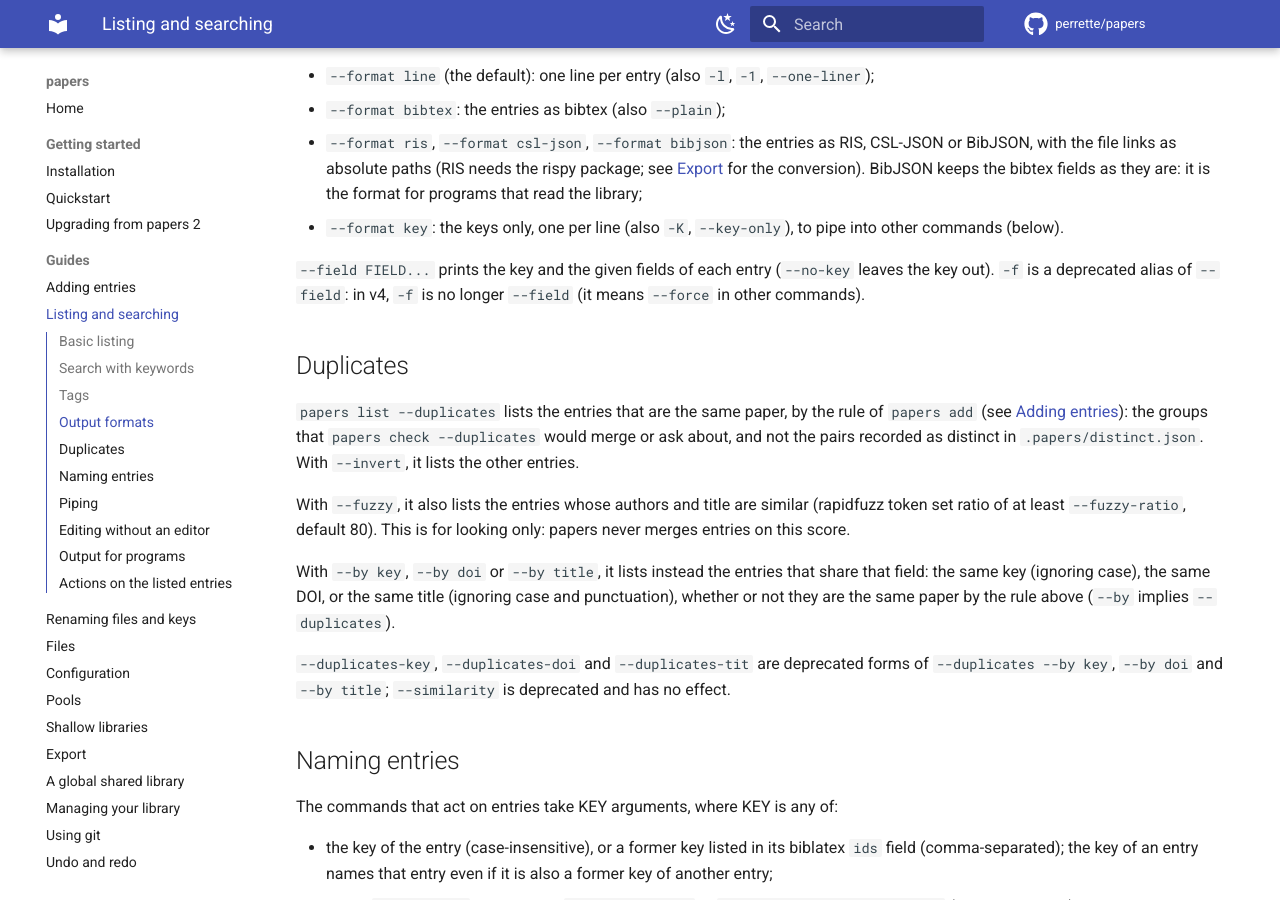
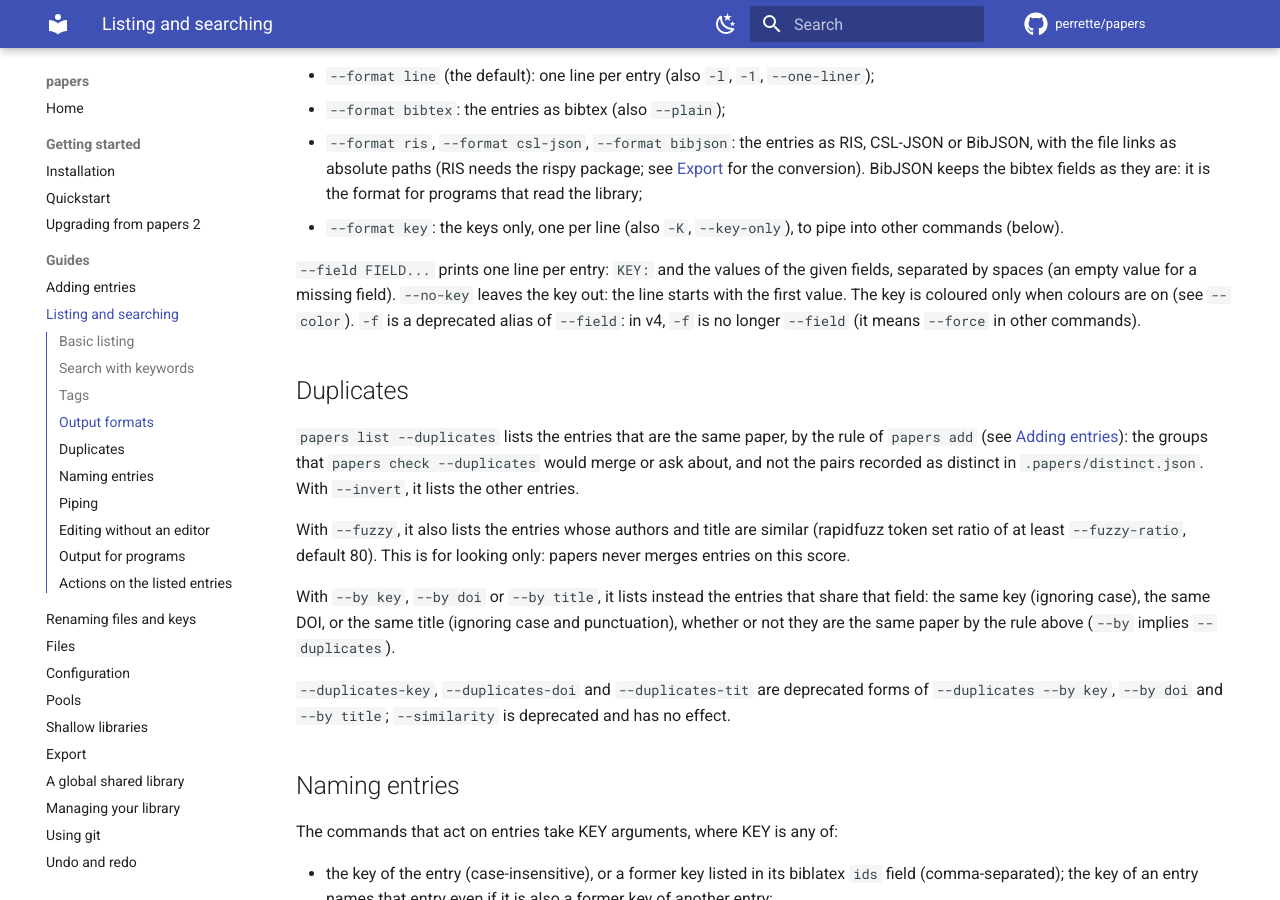
Before and after one commit to perrette/papers, an MkDocs documentation site: the page built from docs/listing.md, in a window 1280 px wide and 900 px high, scrolled down 1588 px. Built offline with MkDocs 1.6.1 and Material for MkDocs 9.7.7, drawn with Linux system fonts in a browser that asks for light colours; comment, search, counter and statistics services are not loaded; the version menu is left out.

Commit message:
list --field --no-key: no leading space
The line started with the empty key and a space. Colour codes on KEY: are
kept: they are only written when colours are on, as for the other listings.

```diff
--- a/docs/listing.md
+++ b/docs/listing.md
@@ -87,8 +87,10 @@ to-read (2)
 - `--format key`: the keys only, one per line (also `-K`, `--key-only`),
   to pipe into other commands (below).
 
-`--field FIELD...` prints the key and the given fields of each entry
-(`--no-key` leaves the key out). `-f` is a deprecated alias of `--field`: in
+`--field FIELD...` prints one line per entry: `KEY:` and the values of the
+given fields, separated by spaces (an empty value for a missing field).
+`--no-key` leaves the key out: the line starts with the first value. The
+key is coloured only when colours are on (see `--color`). `-f` is a deprecated alias of `--field`: in
 v4, `-f` is no longer `--field` (it means `--force` in other commands).
 
 ## Duplicates
```
Also changed, not shown: 2 other files.
